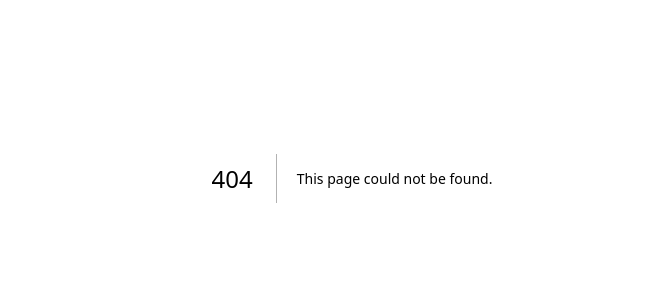
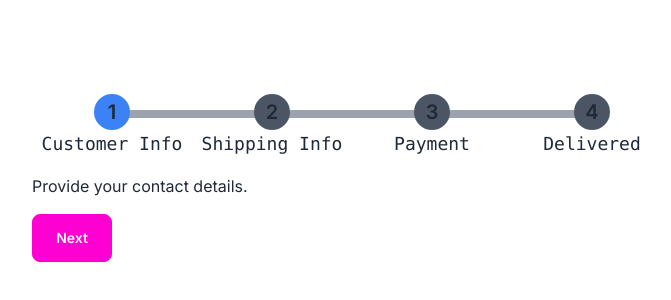
Before and after one commit to Jaga3249/practice_project, a Next.js app: page /stepper in a window 1280 px wide. Before the commit this address had no page. Shown: the part 222-522 px from the top of the page, without its empty margins (288-959 px from the left). Built offline with nearby package versions, Linux system fonts and the light colour scheme.

Commit message:
stepper project completed

```diff
--- /dev/null
+++ b/app/stepper/page.tsx
@@ -0,0 +1,114 @@
+"use client";
+import { useEffect, useRef, useState } from "react";
+
+interface checkOutStepType {
+  name: string;
+  Component: () => JSX.Element;
+}
+const CHECKOUT_STEPS: checkOutStepType[] = [
+  {
+    name: "Customer Info",
+    Component: () => <div>Provide your contact details.</div>,
+  },
+  {
+    name: "Shipping Info",
+    Component: () => <div>Enter your shipping address.</div>,
+  },
+  {
+    name: "Payment",
+    Component: () => <div>Complete payment for your order.</div>,
+  },
+  {
+    name: "Delivered",
+    Component: () => <div> Your order has been delivered.</div>,
+  },
+];
+
+const Page = () => {
+  const [currentStep, setCurrentStep] = useState<number>(1);
+  const [isCompleted, setIsCompleted] = useState<boolean>(false);
+  const [margin, setMargin] = useState({
+    marginLeft: 0,
+    marginRight: 0,
+  });
+  const stepRef = useRef<HTMLDivElement[]>([]);
+  const handleStepIncrease = () => {
+    setCurrentStep((prev) => {
+      if (prev < CHECKOUT_STEPS.length) {
+        return prev + 1;
+      } else {
+        setIsCompleted(true);
+        return prev;
+      }
+    });
+  };
+  const calculatePogressBar = () => {
+    return ((currentStep - 1) / (CHECKOUT_STEPS.length - 1)) * 100;
+  };
+
+  useEffect(() => {
+    setMargin({
+      marginLeft: stepRef.current[0].offsetWidth + 32,
+      marginRight: stepRef.current[CHECKOUT_STEPS.length - 1].offsetWidth + 34,
+    });
+  }, [stepRef]);
+  //   console.log(stepRef);
+  return (
+    <div className="h-screen flex flex-col justify-center items-center">
+      <div className="w-1/2  flex flex-col gap-4 ">
+        <div className="  flex relative  ">
+          <div
+            className={`absolute h-2 top-4  overflow-hidden  z-0 bg-gray-400`}
+            style={{
+              width: `calc(100% - ${margin.marginLeft + margin.marginRight}px)`,
+              marginLeft: margin.marginLeft,
+              marginRight: margin.marginRight,
+            }}
+          >
+            <span
+              style={{ width: `${calculatePogressBar()}%` }}
+              className="bg-green-500 h-full block"
+            ></span>
+          </div>
+          {CHECKOUT_STEPS.map((item, index) => (
+            <div
+              className="flex  flex-1 flex-col items-center  z-50 "
+              key={index}
+            >
+              <div
+                className={`rounded-full ${
+                  currentStep === index + 1 ? "bg-blue-500" : "bg-gray-600"
+                } ${
+                  currentStep > index + 1 || isCompleted ? "bg-green-500" : ""
+                }  w-9 h-9 flex items-center justify-center font-semibold text-xl`}
+                ref={(el) => {
+                  if (el) {
+                    stepRef.current[index] = el;
+                  }
+                }}
+              >
+                {currentStep > index + 1 || isCompleted ? (
+                  <span>&#10003;</span>
+                ) : (
+                  index + 1
+                )}
+              </div>
+              <div className="text-lg font-mono">{item.name}</div>
+            </div>
+          ))}
+        </div>
+
+        <span>{CHECKOUT_STEPS[currentStep - 1].Component()}</span>
+        <button
+          className={`btn btn-secondary max-w-20 ${
+            isCompleted ? "hidden" : ""
+          }`}
+          onClick={handleStepIncrease}
+        >
+          {currentStep === CHECKOUT_STEPS.length ? "Finish" : "Next"}
+        </button>
+      </div>
+    </div>
+  );
+};
+export default Page;
```
